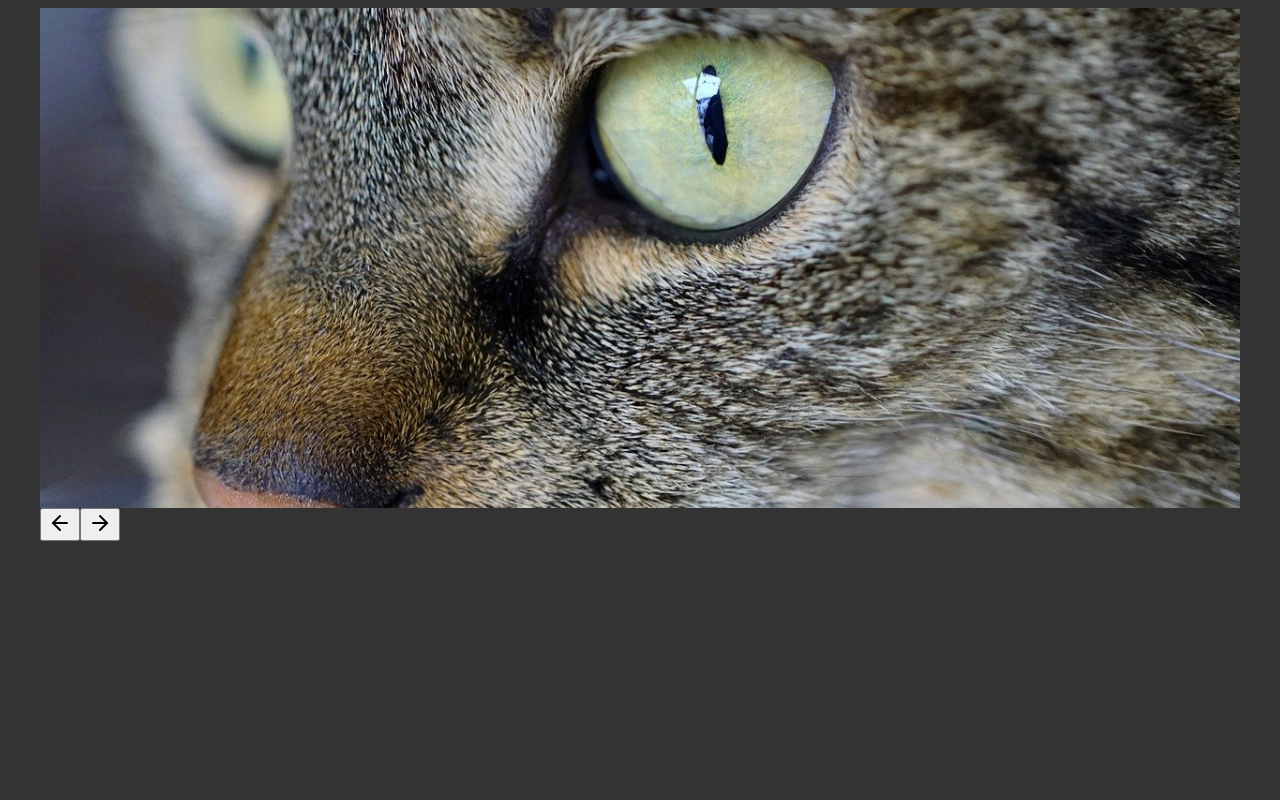
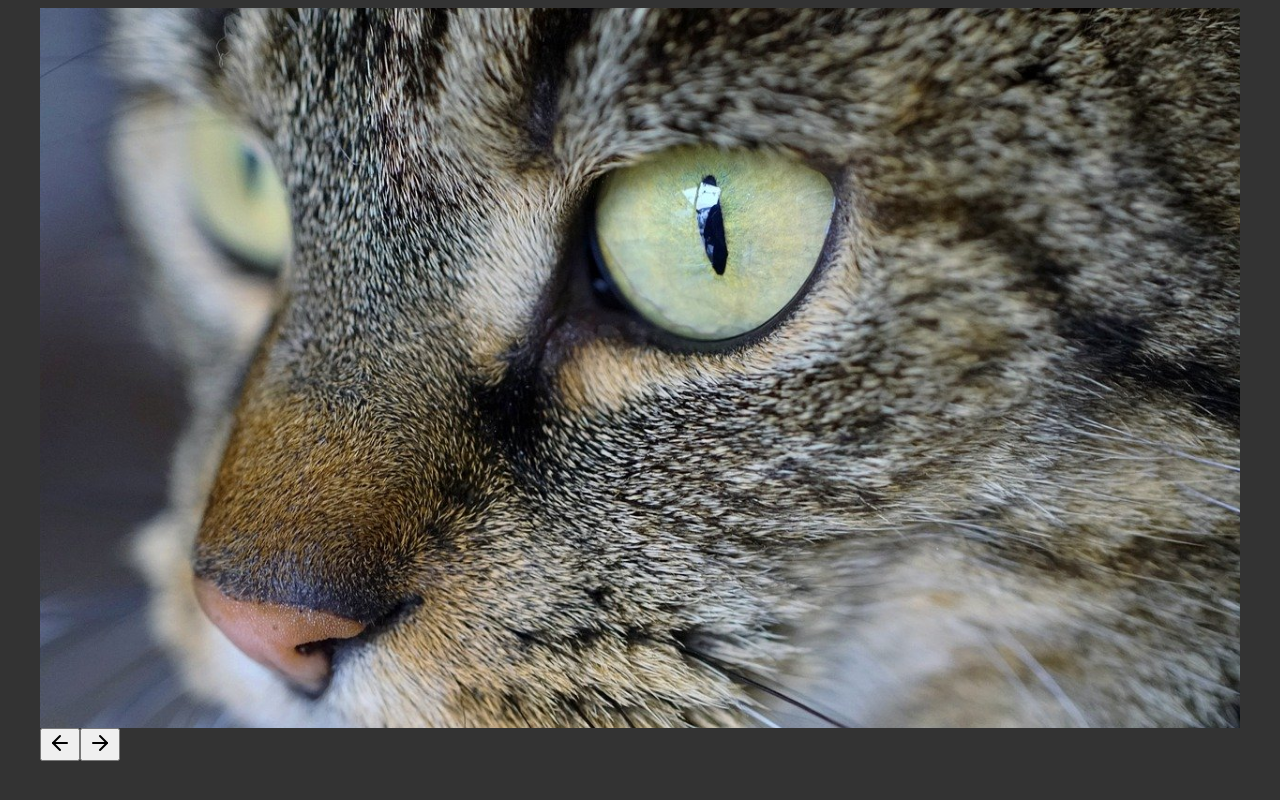
Before and after one commit to Yokosumi/sc003-react-image-handlers, a React (Vite) app: page / in a window 1280 px wide. Built offline with nearby package versions, Linux system fonts and the light colour scheme.

Commit message:
Update styling in App component and index.scss

```diff
--- a/src/App.tsx
+++ b/src/App.tsx
@@ -14,7 +14,7 @@ export const App = () => {
             style={{
                 maxWidth: '1200px',
                 width: '100%',
-                height: '500px',
+                aspectRatio: '10/ 6',
                 margin: '0 auto',
             }}
         >
--- a/src/index.scss
+++ b/src/index.scss
@@ -1,3 +1,9 @@
+*,
+*::before,
+*::after {
+    box-sizing: border-box;
+}
+
 body {
     background-color: #333;
 }
```
